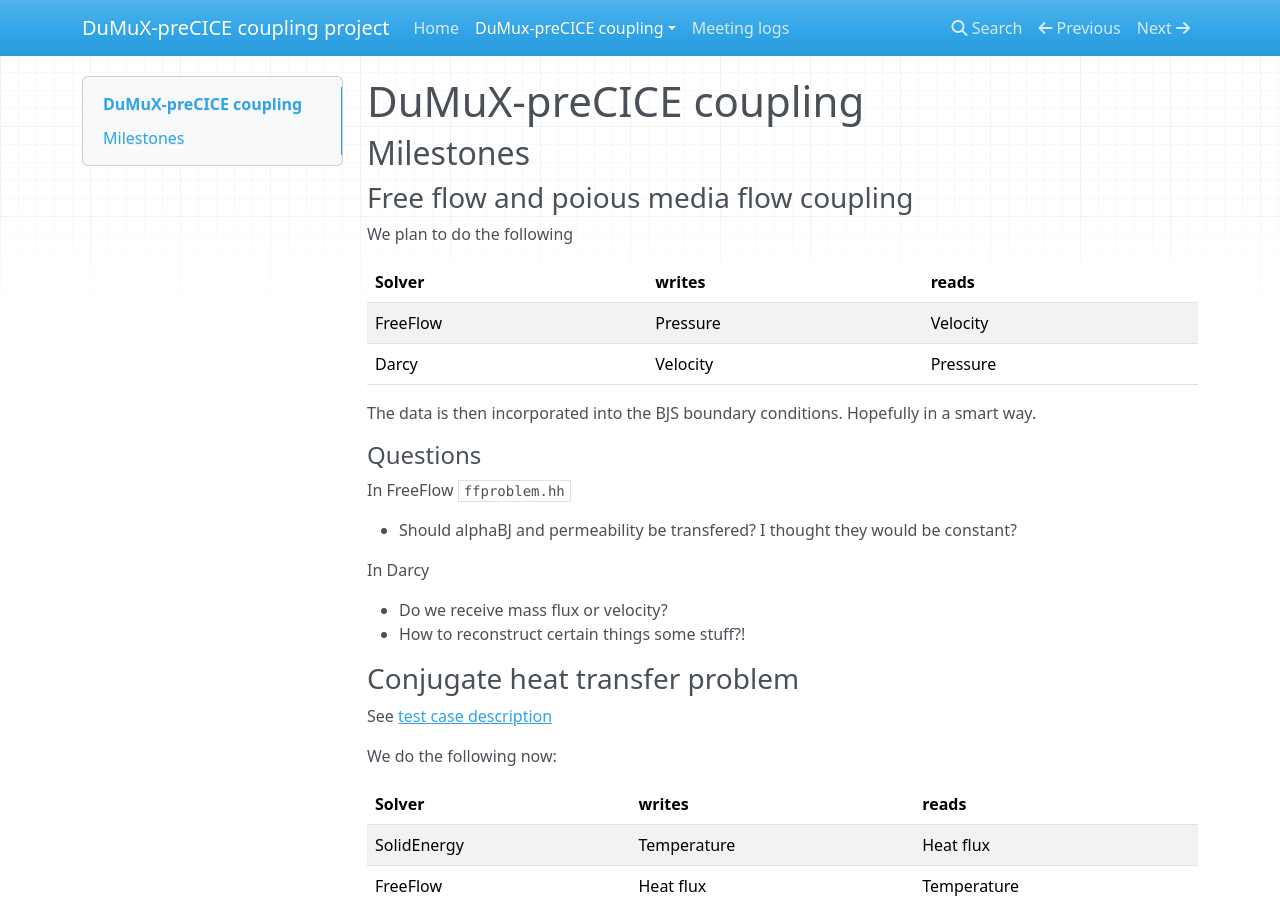
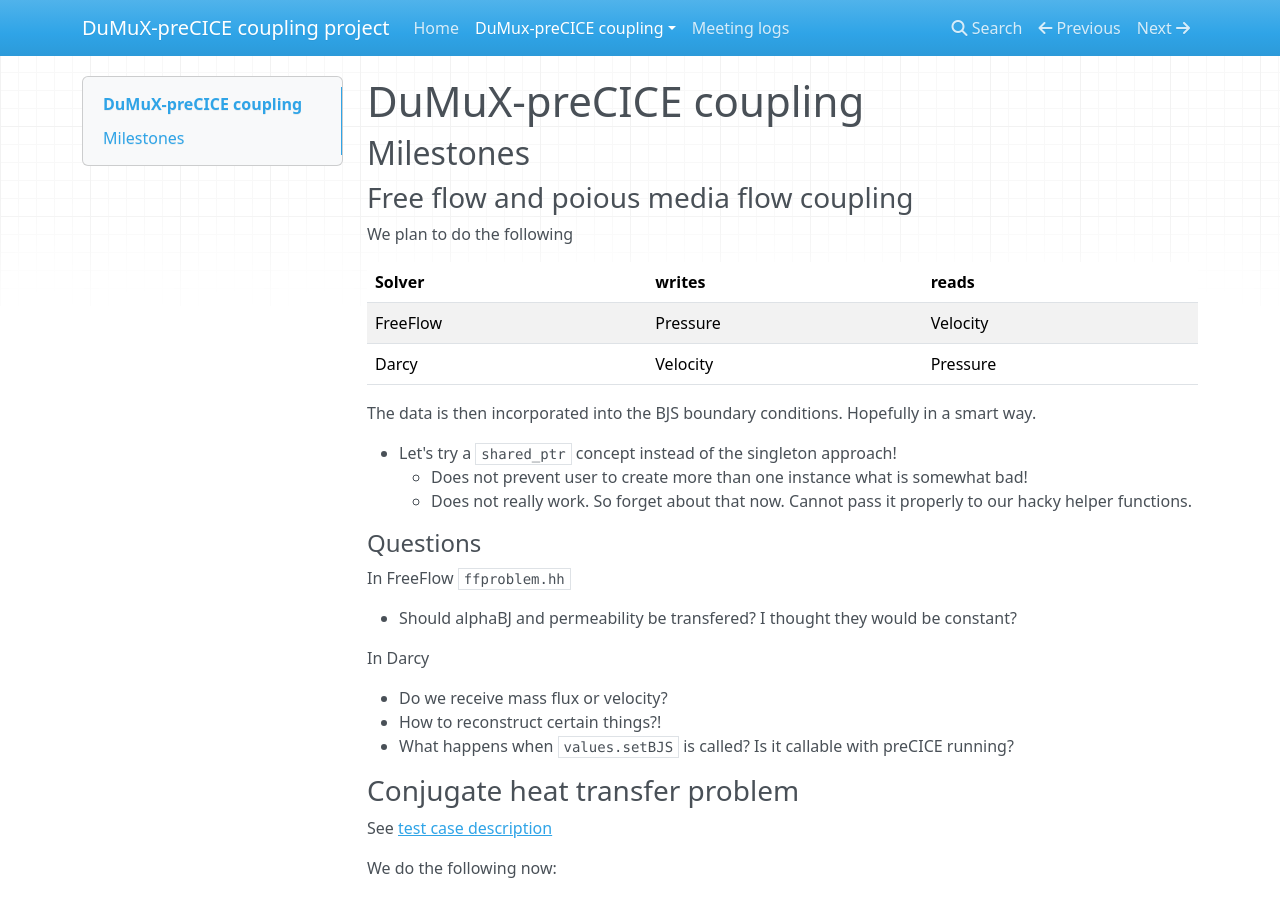
Before and after one commit to precice/dumux-adapter, an MkDocs documentation site: the page built from doc/mkdocs/dumux_precice/docs/dumux_precice_coupling.md, in a window 1280 px wide and 900 px high. Built offline with MkDocs 1.6.1, drawn with Linux system fonts in a browser that asks for light colours; nearby versions of some CDN libraries; old or Windows-style settings are respelled for this version of MkDocs.

Commit message:
[doc] updated documentation

```diff
--- a/doc/mkdocs/dumux_precice/docs/dumux_precice_coupling.md
+++ b/doc/mkdocs/dumux_precice/docs/dumux_precice_coupling.md
@@ -13,6 +13,10 @@ We plan to do the following
 
 The data is then incorporated into the BJS boundary conditions. Hopefully in a smart way.
 
+- Let's try a `shared_ptr` concept instead of the singleton approach!
+    - Does not prevent user to create more than one instance what is somewhat bad!
+    - Does not really work. So forget about that now. Cannot pass it properly to our hacky helper functions.
+
 #### Questions
 
 In FreeFlow `ffproblem.hh`
@@ -22,7 +26,8 @@ In FreeFlow `ffproblem.hh`
 In Darcy
 
 - Do we receive mass flux or velocity?
-- How to reconstruct certain things some stuff?!
+- How to reconstruct certain things?!
+- What happens when `values.setBJS` is called? Is it callable with preCICE running?
 
 
 ### Conjugate heat transfer problem
```
